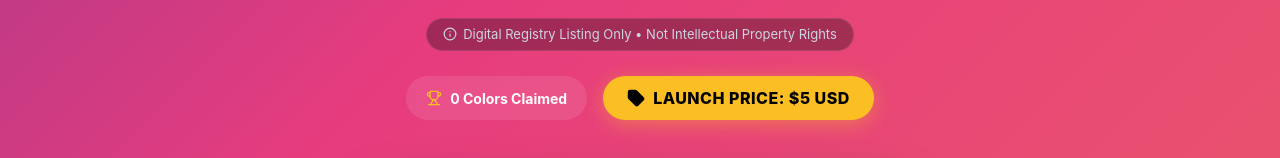
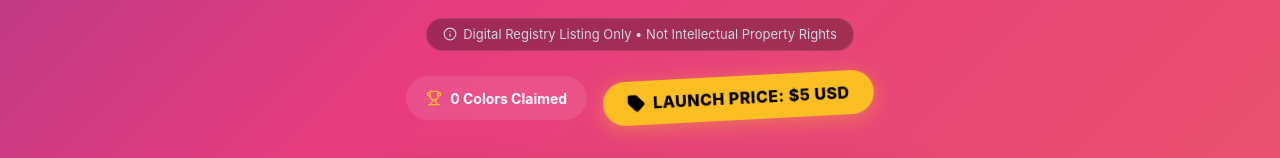
Before and after one commit to hex-land-grab/github-m7imdtit, a Next.js app: page / in a window 1280 px wide. Shown: the part 190-348 px from the top of the page. Built offline with nearby package versions, Linux system fonts and the light colour scheme; no server answers; the database is empty.

Commit message:
Update page.tsx

```diff
--- a/app/page.tsx
+++ b/app/page.tsx
@@ -147,7 +147,17 @@ export default function OwnAColor() {
              <span style={{ fontWeight: '700', fontSize: '14px' }}>{totalCount} Colors Claimed</span>
           </div>
 
-          <div style={{ display: 'inline-flex', alignItems: 'center', gap: '8px', padding: '10px 24px', backgroundColor: '#fbbf24', borderRadius: '50px', boxShadow: '0 4px 20px rgba(251, 191, 36, 0.4)' }}>
+          {/* DÖLT LAUNCH PRICE BADGE */}
+          <div style={{
+            display: 'inline-flex',
+            alignItems: 'center',
+            gap: '8px',
+            padding: '10px 24px',
+            backgroundColor: '#fbbf24',
+            borderRadius: '50px',
+            boxShadow: '0 4px 20px rgba(251, 191, 36, 0.4)',
+            transform: 'rotate(-3deg)'
+          }}>
              <Tag size={18} color="#000" fill="#000" />
              <span style={{ color: '#000', fontWeight: '800', fontSize: '16px', letterSpacing: '0.5px' }}>LAUNCH PRICE: $5 USD</span>
           </div>
@@ -266,9 +276,17 @@ export default function OwnAColor() {
                   <p style={{ color: '#fff', fontSize: '15px', fontWeight: '700', fontFamily: 'monospace', marginBottom: '4px', textShadow: '0 1px 2px rgba(0,0,0,0.5)' }}>
                     {sale.hex_code.startsWith('#') ? sale.hex_code : `#${sale.hex_code}`}
                   </p>
+
+                  {/* CITY FEJLESZTÉS: Név + Város */}
                   <p style={{ color: '#e2e8f0', fontSize: '12px', overflow: 'hidden', textOverflow: 'ellipsis', whiteSpace: 'nowrap', marginBottom: '8px' }}>
                     {sale.owner_name || 'Anonymous'}
+                    {sale.city && (
+                      <span style={{ opacity: 0.7, marginLeft: '4px' }}>
+                        • {sale.city}
+                      </span>
+                    )}
                   </p>
+
                   <div style={{ marginTop: 'auto', borderTop: '1px solid rgba(255,255,255,0.1)', paddingTop: '8px' }}>
                     <p style={{ color: '#94a3b8', fontSize: '10px' }}>
                       {formatDate(sale.created_at)}
```
